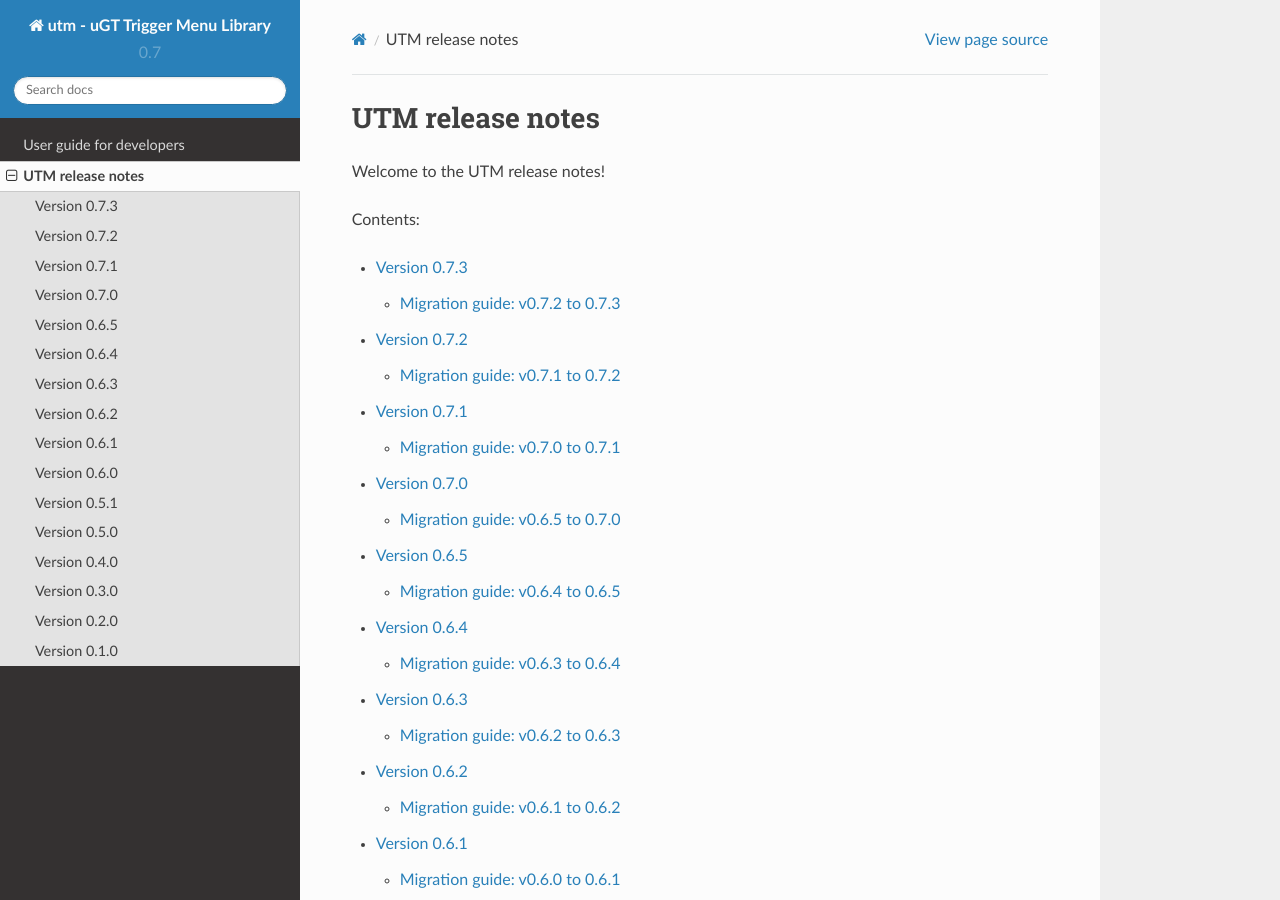
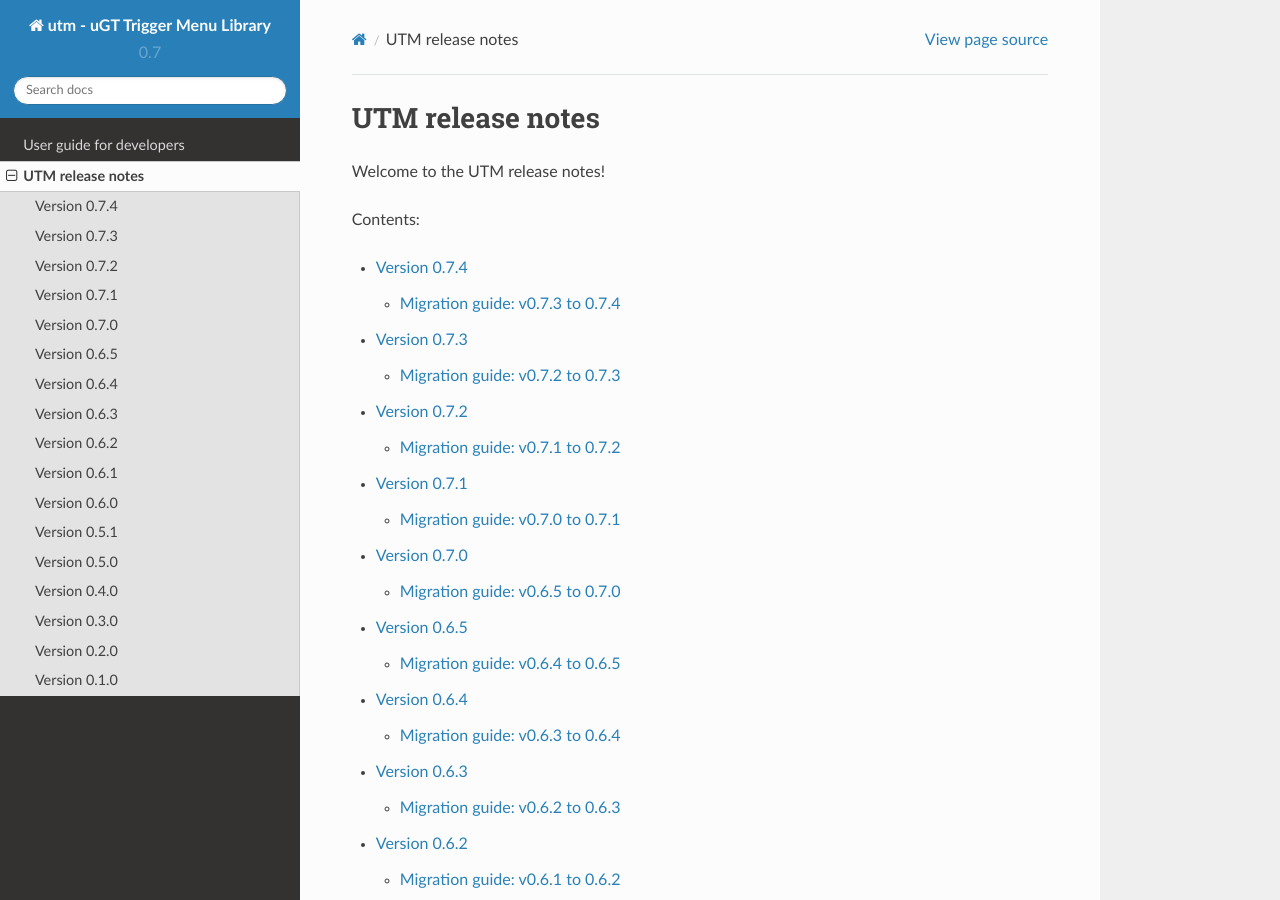
Before and after one commit to herbberg/utm_dev, a Sphinx documentation site: the page built from doc/sphinx/releaseNotes/index.rst, in a window 1280 px wide and 900 px high. Built offline with Sphinx 7.4.7 and the Read the Docs theme 2.0.0, drawn with Linux system fonts in a browser that asks for light colours; formulas are drawn with MathJax 3.

Commit message:
updated release notes

```diff
--- a/doc/sphinx/releaseNotes/index.rst
+++ b/doc/sphinx/releaseNotes/index.rst
@@ -12,6 +12,7 @@ Contents:
 .. toctree::
    :maxdepth: 2
 
+   v0_7_4
    v0_7_3
    v0_7_2
    v0_7_1
```
